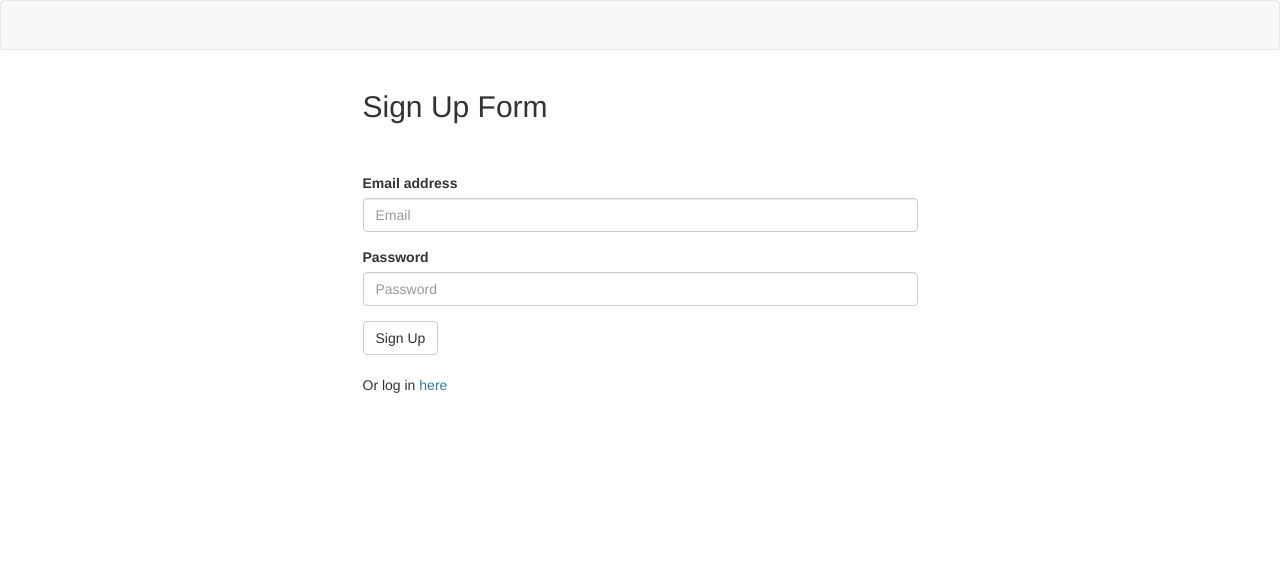
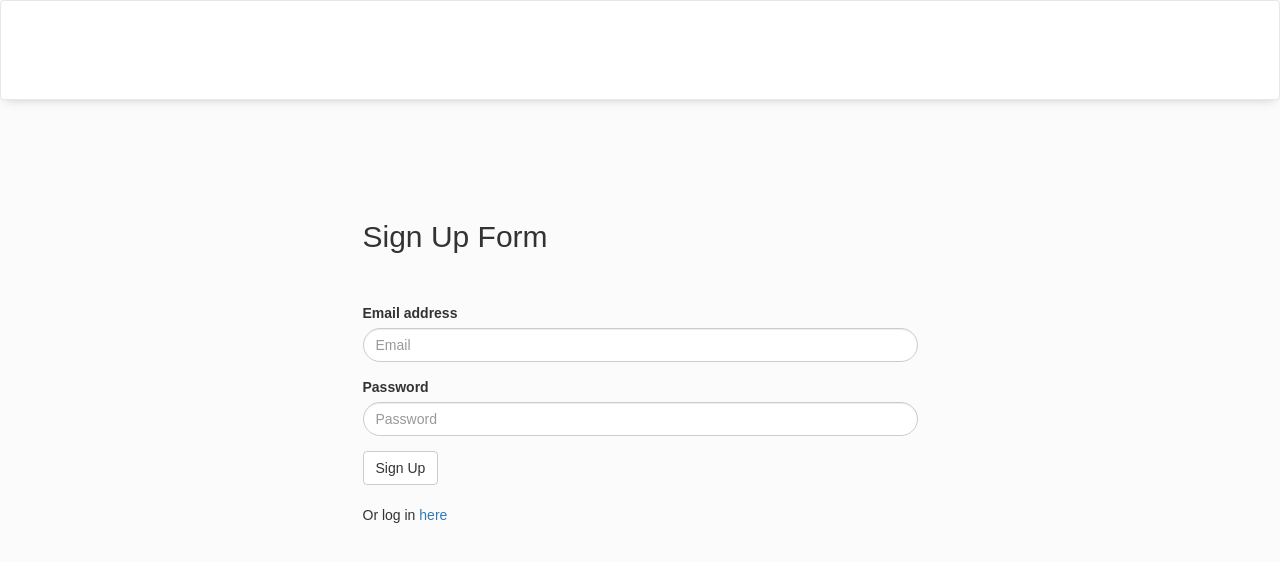
Before and after one commit to evadllewop/Project2, a Node server app: page / in a window 1280 px wide. Shown: the top 562 px of the page. Run offline with Node 20, Linux system fonts and the light colour scheme; some libraries are stand-ins or nearby versions.

Commit message:
pushing updated css stylesheet

```diff
--- a/public/stylesheets/style.css
+++ b/public/stylesheets/style.css
@@ -1,4 +1,99 @@
 form.signup,
-form.login {
+form.login,
+form.createProfile {
   margin-top: 50px;
 }
+/*
+* {
+  box-sizing: border-box;
+} */
+
+
+body {
+  background-color: #FCFBFC;
+  font-family: 'Montserrat', sans-serif;
+}
+
+
+.navbar {
+
+  margin-bottom: 100px;
+  height:100px;
+  width: 100%;
+  background-color: white;
+  display: flex;
+  vertical-align: middle;
+  justify-content: center;
+  align-content: center;
+  box-shadow: 0 2px 12px -6px #999;
+}
+
+.logo{
+  /* display: block; */
+  /* position: absolute; */
+
+  margin-top: 10px;
+  height:80px;
+
+}
+.btn-primary {
+  border:none;
+  background-color:#ED5454 ;
+  border-radius:20px;
+  padding-top: 8px;
+  padding-right: 30px;
+  padding-bottom: 8px;
+  padding-left: 30px;
+  margin-right:5px;
+}
+
+.btn-primary:hover {
+  background-color:#ce4141 ;
+}
+.btn-primary:focus {
+  background-color:#ce4141 ;
+}
+.btn-primary:active {
+  background-color:#ce4141 ;
+}
+
+.btn-secondary {
+  color:#6B7897;
+  border: 1px solid #eee;
+  /* width: 160px; */
+  background-color:white ;
+  border-radius:20px;
+  border-radius:20px;
+  padding-top: 8px;
+  padding-right: 30px;
+  padding-bottom: 8px;
+  padding-left: 30px;
+  margin-right:5px;
+  box-shadow: 0 0px 20px -6px rgb(190, 190, 190);
+}
+
+.h2MainHeader {
+  /* text-align: center; */
+  text-transform: uppercase;
+  font-weight: bold;
+  font-size: 24px;
+}
+
+.loginContainer {
+  padding: 40px;
+  width: 600px;
+  /* height: 400px; */
+  background-color: white;
+  margin: auto;
+  box-shadow: 0 0px 20px -6px rgb(190, 190, 190);
+  border-radius: 10px;
+}
+
+.form-control {
+  border-radius: 20px;
+}
+
+#sideNav {
+height:600px;
+
+}
```
